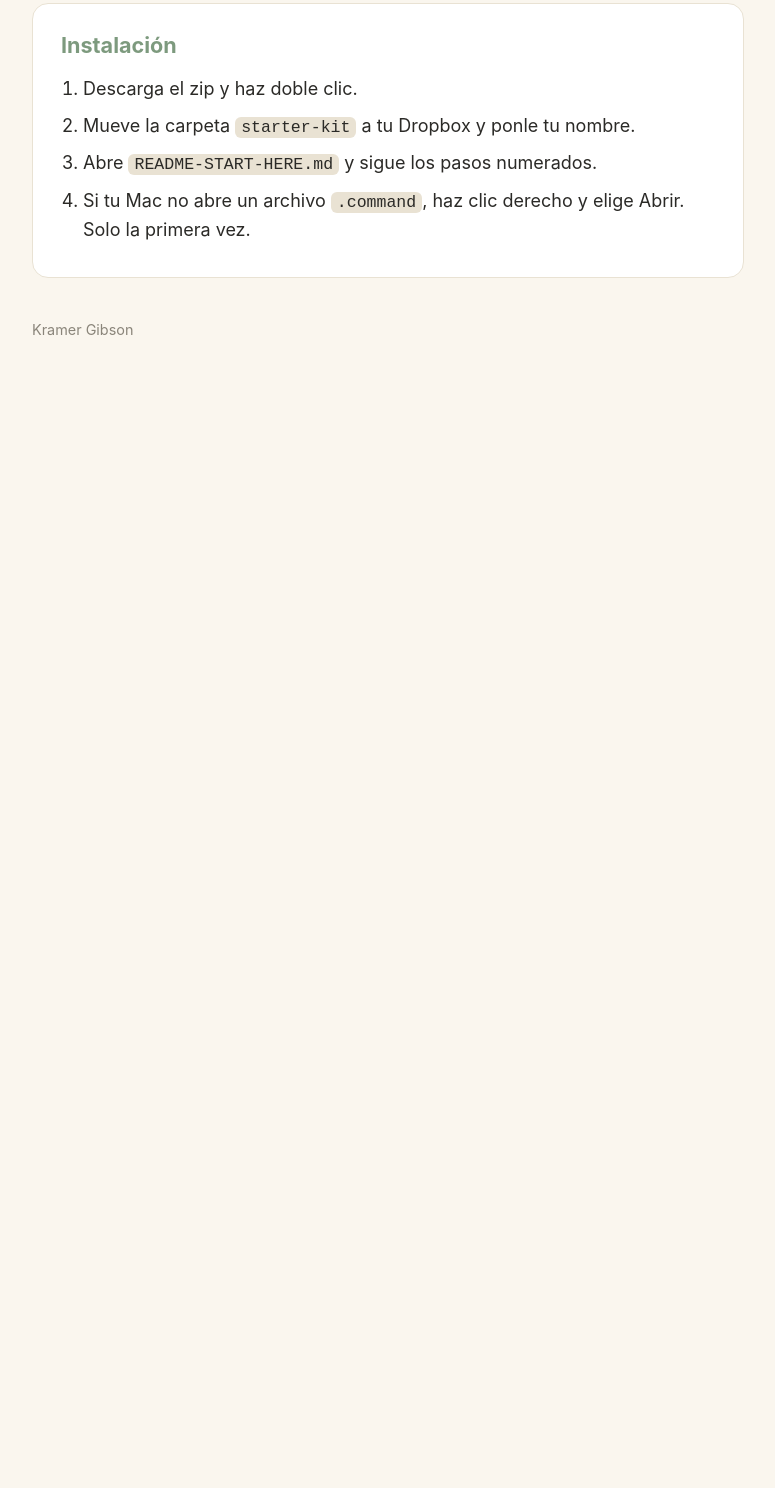
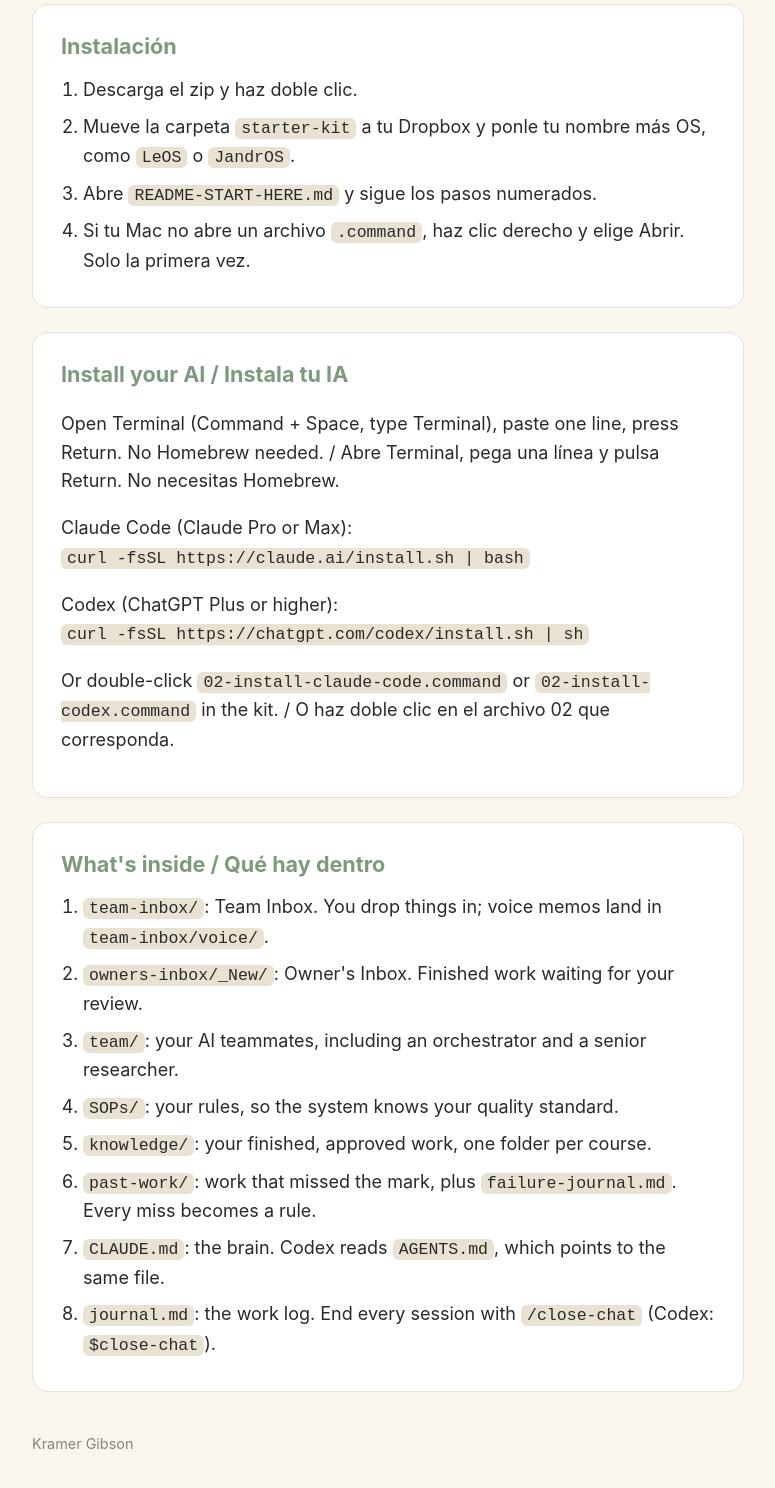
Before and after one commit to kramermusician/one-folder-starter-kit, a plain HTML site: page index.html in a window 1280 px wide. Shown: the part 690-2178 px from the top of the page, without its empty margins (252-1027 px from the left). Before the commit the page ends 1111 px from the top, so only its background shows below. Drawn offline with Linux system fonts and the light colour scheme.

Commit message:
Update starter kit 2026-11-17

```diff
--- a/index.html
+++ b/index.html
@@ -34,7 +34,7 @@
     <h2>Setup</h2>
     <ol>
       <li>Download the zip and double-click it.</li>
-      <li>Move the <code>starter-kit</code> folder into your Dropbox and rename it to your name.</li>
+      <li>Move the <code>starter-kit</code> folder into your Dropbox and rename it to your name plus OS, like <code>LeOS</code> or <code>JandrOS</code>.</li>
       <li>Open <code>README-START-HERE.md</code> and follow the numbered steps.</li>
       <li>If your Mac won't open a <code>.command</code> file, right-click it and choose Open. You only do this once.</li>
     </ol>
@@ -44,9 +44,31 @@
     <h2>Instalación</h2>
     <ol>
       <li>Descarga el zip y haz doble clic.</li>
-      <li>Mueve la carpeta <code>starter-kit</code> a tu Dropbox y ponle tu nombre.</li>
+      <li>Mueve la carpeta <code>starter-kit</code> a tu Dropbox y ponle tu nombre más OS, como <code>LeOS</code> o <code>JandrOS</code>.</li>
       <li>Abre <code>README-START-HERE.md</code> y sigue los pasos numerados.</li>
       <li>Si tu Mac no abre un archivo <code>.command</code>, haz clic derecho y elige Abrir. Solo la primera vez.</li>
+    </ol>
+  </section>
+
+  <section>
+    <h2>Install your AI / Instala tu IA</h2>
+    <p>Open Terminal (Command + Space, type Terminal), paste one line, press Return. No Homebrew needed. / Abre Terminal, pega una línea y pulsa Return. No necesitas Homebrew.</p>
+    <p>Claude Code (Claude Pro or Max):<br><code>curl -fsSL https://claude.ai/install.sh | bash</code></p>
+    <p>Codex (ChatGPT Plus or higher):<br><code>curl -fsSL https://chatgpt.com/codex/install.sh | sh</code></p>
+    <p>Or double-click <code>02-install-claude-code.command</code> or <code>02-install-codex.command</code> in the kit. / O haz doble clic en el archivo 02 que corresponda.</p>
+  </section>
+
+  <section>
+    <h2>What's inside / Qué hay dentro</h2>
+    <ol>
+      <li><code>team-inbox/</code>: Team Inbox. You drop things in; voice memos land in <code>team-inbox/voice/</code>.</li>
+      <li><code>owners-inbox/_New/</code>: Owner's Inbox. Finished work waiting for your review.</li>
+      <li><code>team/</code>: your AI teammates, including an orchestrator and a senior researcher.</li>
+      <li><code>SOPs/</code>: your rules, so the system knows your quality standard.</li>
+      <li><code>knowledge/</code>: your finished, approved work, one folder per course.</li>
+      <li><code>past-work/</code>: work that missed the mark, plus <code>failure-journal.md</code>. Every miss becomes a rule.</li>
+      <li><code>CLAUDE.md</code>: the brain. Codex reads <code>AGENTS.md</code>, which points to the same file.</li>
+      <li><code>journal.md</code>: the work log. End every session with <code>/close-chat</code> (Codex: <code>$close-chat</code>).</li>
     </ol>
   </section>
 
```
Also changed, not shown: 1 other file.
